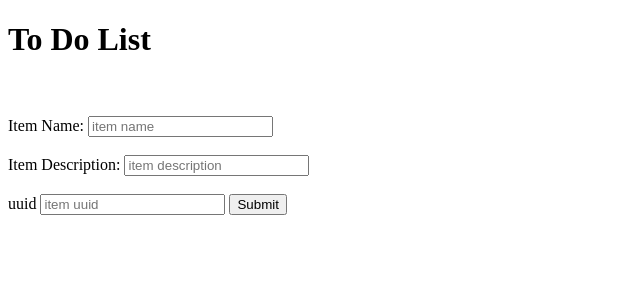
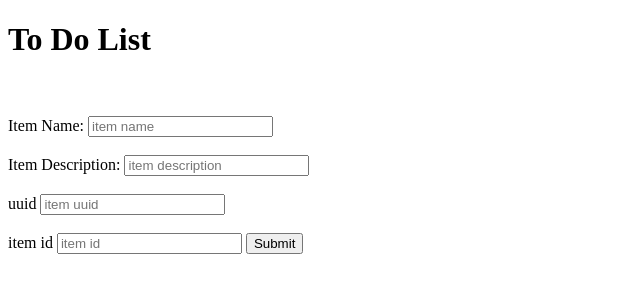
Before and after one commit to harshitdev12/minerva, a Flask app: page / in a window 1280 px wide. Shown: the top 300 px of the page, without its empty margins (0-640 px from the left). Run offline with Flask 3, Linux system fonts and the light colour scheme.

Commit message:
added id filed

```diff
--- a/frontend/templates/index.html
+++ b/frontend/templates/index.html
@@ -28,7 +28,11 @@
 
     <label for="uuid">uuid</label>
     <input type="text" name="itemuuid" id="uuid" placeholder="item uuid">
+    <br>
+    <br>
 
+    <label for="item id ">item id</label>
+    <input type="text" name="itemid" id="itemid" placeholder="item id">
 
     <input type="submit" id="submit" value="Submit">
 </form>
```
